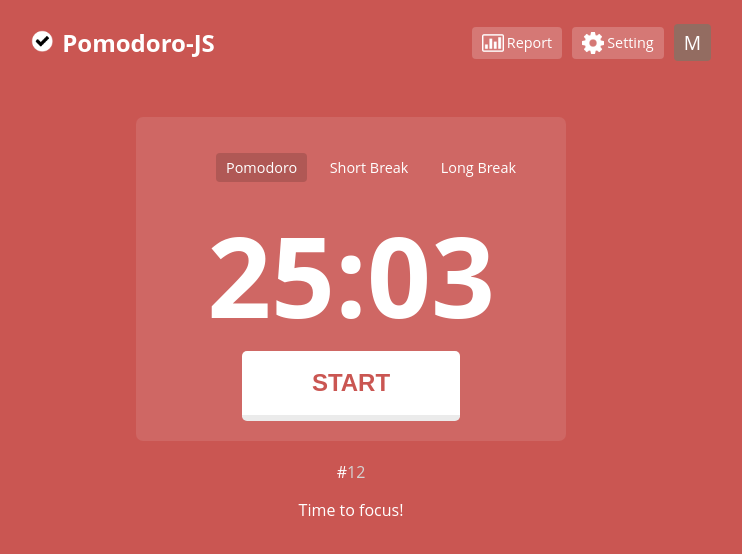
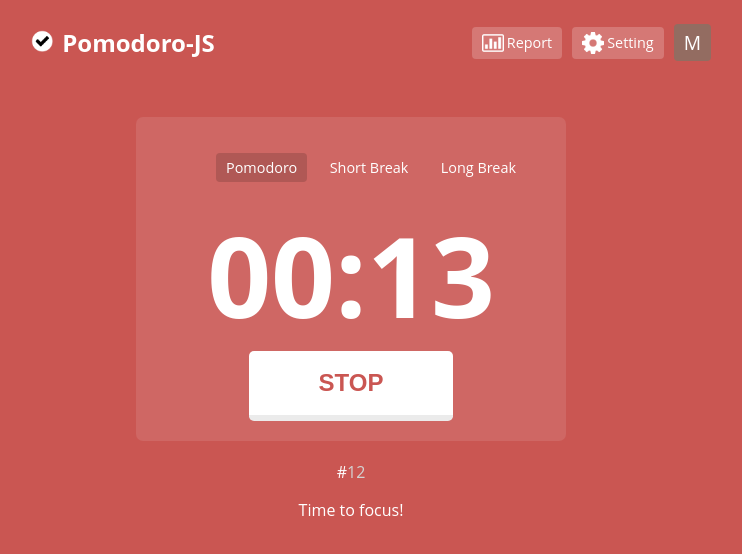
Before and after one commit to m-housni/pomodoro-js, a plain HTML site: page index.html in a window 1280 px wide. Both pictures are taken after a click on the button "START". Shown: the whole page, without its empty margins (289-1031 px from the left). Drawn offline with Linux system fonts and the light colour scheme.

Commit message:
focus and break implemented

```diff
--- a/index.html
+++ b/index.html
@@ -66,10 +66,10 @@
             </ul>
           </div>
           <div id="countdown">
-            25:10
+            00:15
           </div>
           <div class="controls">
-            <button class="start-btn">START</button>
+            <button class="start-btn" id="start-btn" onclick="startOrStop()">START</button>
           </div>
         </div>
 
--- a/scripts.js
+++ b/scripts.js
@@ -1,35 +1,43 @@
+/**
+ * interval identifier for setInterval in the substractOneSecond function
+ */
+let interval = null
+
+const countdown = document.getElementById("countdown")
+// get the current minutes and seconds from the countdown
+let [initialMin, initialSec] = countdown.innerHTML.trim(' ').split(":")
+
 /**
  * Substruct a second from the countdown element
  *
  * @returns {void}
  *
- * @example 25:00 -> 24:59
+ * @example 01:00 -> 24:59
  */
 function substractOneSecond() {
-  let interval = setInterval(function () {
+  interval = setInterval(function () {
 
-    // get the current countdown
-    let countdown = document.getElementById("countdown")
-    const initialCountdown = countdown.innerHTML
+    let [min, sec] = countdown.innerHTML.trim(" ").split(":");
 
-    // get the current minutes and seconds from the countdown
-    let [min, sec] = countdown.innerHTML.split(":")
-
-    //
     if (sec == 0) {
       if (min == 0) {
         beep("tak"); // beep when the countdown is over
         speak("Tres bien! Prends une pause!"); // speak when the countdown is over'
         // clearInterval(interval); // stop the interval
         incrementCyclesCounter(); // increment the cycles counter
-        countdown.innerHTML = initialCountdown == '25:00' ? "5:00" : '25:00'; // reset the countdown
+        min = '00'
+        sec = initialSec == '15' ? '05' : '15' // set the initial minutes and seconds
+        initialSec = sec
+        console.log(min, sec)
       }
-      speak(`${min} minutes`); // speak the minutes);
+      speak(`${min} minutes`) // speak the minutes);
       if (!min % 5) {
         notifyMe(min); // notify the user every 5 minutes
       }
-      min--; // substract one minute
-      sec = 59; // set seconds to 59
+      if (min > 0) {
+        min--; // substract one minute
+        sec = 59; // set seconds to 59
+      }
     }
     else {
       sec-- // substract one second
@@ -39,6 +47,8 @@ function substractOneSecond() {
     }
     countdown.innerHTML = `${min}:${sec}` // update the countdown
   }, 1000)
+
+  return interval
 }
 
 /**
@@ -115,5 +125,17 @@ function incrementCyclesCounter() {
   cyclesCounter.innerHTML = parseInt(cyclesCounter.innerHTML) + 1
 }
 
-
-substractOneSecond()
+/**
+ * Start or stop the pomodoro
+ */
+function startOrStop() {
+  let startButton = document.getElementById("start-btn")
+  if (startButton.innerHTML == "START") {
+    startButton.innerHTML = "STOP"
+    substractOneSecond()
+  }
+  else {
+    startButton.innerHTML = "START"
+    clearInterval(interval)
+  }
+}
```
